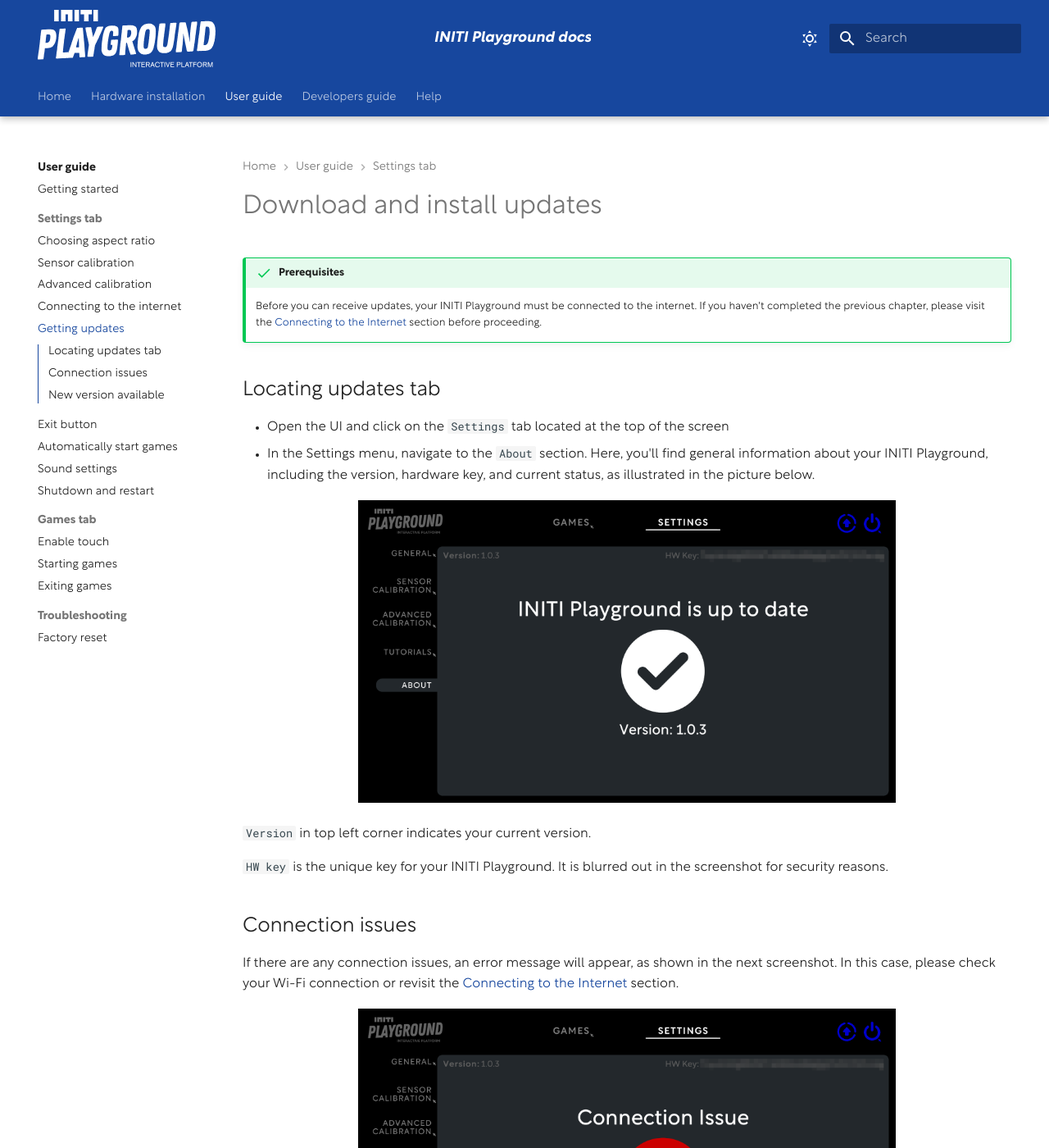
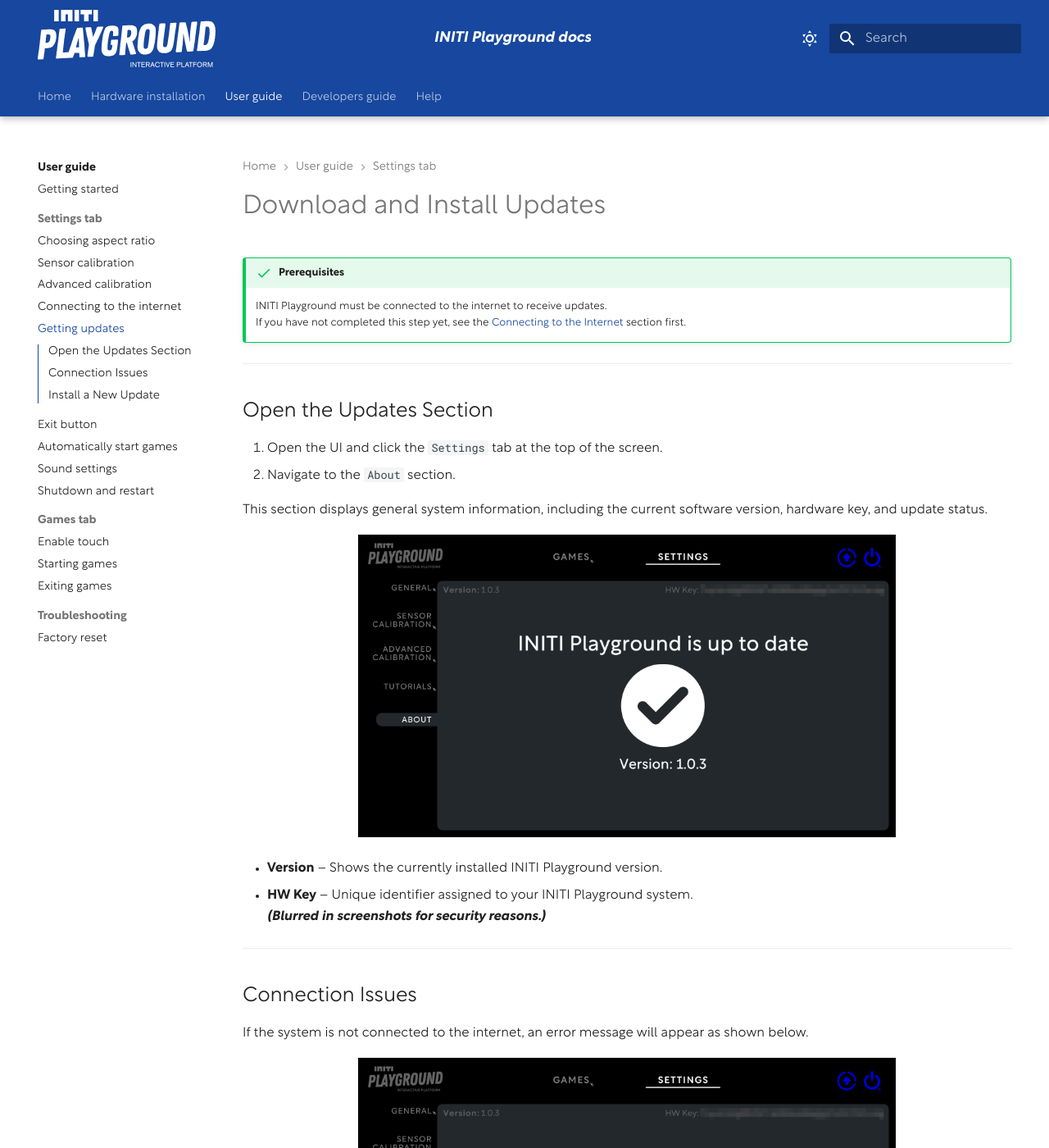
Before and after one commit to INITI-Playground/initi-playground-docs, an MkDocs documentation site: the page built from docs/setup/getting-updates.md, in a window 1280 px wide and 1400 px high. Shown: the whole window at 82% size. Built offline with MkDocs 1.6.1 and Material for MkDocs 9.7.7, drawn with Linux system fonts in a browser that asks for light colours; some of the changed text lies outside the part shown.

Commit message:
update getting updates documentation for clarity and consistency. Revised section headings, improved instructions, and added necessary details for update installation process.

```diff
--- a/docs/setup/getting-updates.md
+++ b/docs/setup/getting-updates.md
@@ -1,48 +1,67 @@
 Title:   Getting updates
 Summary: How to install updates for INITI Playground
 Authors: Ondrej Prucha
-Date:    July 21, 2024
+Date:    February 23, 2026
 blank-value:
 
-# Download and install updates
+# Download and Install Updates
 
 !!! success "Prerequisites"
+    INITI Playground must be connected to the internet to receive updates.
+    If you have not completed this step yet, see the [Connecting to the Internet](connecting-to-the-internet.md) section first.
 
-    Before you can receive updates, your INITI Playground must be connected to the internet. If you haven't completed the previous chapter, please visit the [Connecting to the Internet](connecting-to-the-internet.md) section before proceeding.
+---
 
-## Locating updates tab
+## Open the Updates Section
 
-- Open the UI and click on the `Settings` tab located at the top of the screen
-- In the Settings menu, navigate to the `About` section. Here, you'll find general information about your INITI Playground, including the version, hardware key, and current status, as illustrated in the picture below.
+1. Open the UI and click the `Settings` tab at the top of the screen.
+2. Navigate to the `About` section.
+
+This section displays general system information, including the current software version, hardware key, and update status.
 
 <div class="center imageWidth" markdown>
 ![Getting updates](assets/get-updates-up-to-date.png "Getting updates")
 </div>
 
+- **Version** – Shows the currently installed INITI Playground version.
+- **HW Key** – Unique identifier assigned to your INITI Playground system.
+  *(Blurred in screenshots for security reasons.)*
 
-`Version` in top left corner indicates your current version.
+---
 
-`HW key` is the unique key for your INITI Playground. It is blurred out in the screenshot for security reasons.
+## Connection Issues
 
-## Connection issues
-
-If there are any connection issues, an error message will appear, as shown in the next screenshot. In this case, please check your Wi-Fi connection or revisit the [Connecting to the Internet](connecting-to-the-internet.md) section.
+If the system is not connected to the internet, an error message will appear as shown below.
 
 <div class="center imageWidth" markdown>
 ![Connection issues](assets/get-updates-offline.png "Connection issues")
 </div>
 
-## New version available
+Check your Wi-Fi connection or revisit the [Connecting to the Internet](connecting-to-the-internet.md) section.
 
-If a new version is available, you'll see a notification on the updates icon in the top right corner, as shown in the next screenshot. To download and install the new version, simply click the `UPDATE` button. The INITI Playground will download and install the update, automatically reset, and launch the new version.
+---
+
+## Install a New Update
+
+When a new version is available, a notification appears on the updates icon in the top-right corner.
 
 <div class="center imageWidth" markdown>
 ![New version available](assets/get-updates-new-version.png "New version available")
 </div>
 
-<br />
+To install the update:
 
-Now that you know how to stay up to date, you can proceed to the next chapter: the [Exit button](exit-button.md).
+1. Click the `UPDATE` button.
+2. The system will download and install the update automatically.
+3. INITI Playground will restart and launch the updated version.
+
+!!! info
+    During the update process, the application may temporarily close or restart. This is expected behavior.
+
+---
+
+Now that your system is up to date, continue to the next chapter: the [Exit Button](exit-button.md).
+
 
 ----
 
```
